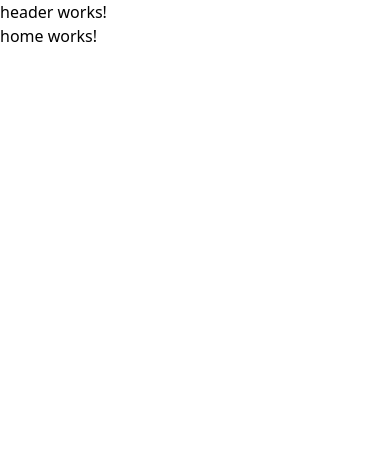
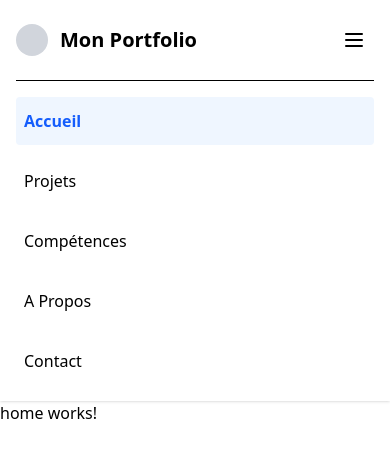
Before and after one commit to neoelduayen/Portfolio, an Angular app: page / in a window 390 px wide. Shown: the top 458 px of the page. Built offline with nearby package versions, Linux system fonts and the light colour scheme.

Commit message:
Création du header

```diff
--- a/src/app/app.module.ts
+++ b/src/app/app.module.ts
@@ -5,6 +5,7 @@ import { AppRoutingModule } from './app-routing.module';
 import { AppComponent } from './app.component';
 import { HomeComponent } from './components/home/home.component';
 import { HeaderComponent } from './components/header/header.component';
+import { BrowserAnimationsModule } from '@angular/platform-browser/animations';
 
 @NgModule({
   declarations: [
@@ -14,6 +15,7 @@ import { HeaderComponent } from './components/header/header.component';
   ],
   imports: [
     BrowserModule,
+    BrowserAnimationsModule,
     AppRoutingModule
   ],
   providers: [],
--- a/src/app/components/header/header.component.html
+++ b/src/app/components/header/header.component.html
@@ -1 +1,42 @@
-<p>header works!</p>
+<header class="sticky top-0 bg-white shadow-sm z-50">
+    <div class="container mx-auto px-4 sm:px-6 lg:px-8">
+      <nav class="flex items-center justify-between h-20">
+        <div class="flex items-center">
+          <div class="w-8 h-8 sm:w-10 sm:h-10 rounded-full bg-gray-300 mr-3"></div>
+          <h1 class="text-xl font-bold sm:text-2xl">Mon Portfolio</h1>
+        </div>
+
+        <div class="hidden md:flex items-center space-x-4 lg:space-x-8">
+          <a [routerLink]="['/']" routerLinkActive="text-blue-600 font-semibold border-b-2 border-blue-600" [routerLinkActiveOptions]="{exact: true}" class="font-medium py-1 hover:text-blue-500 transition-colors">Accueil</a>
+          <a [routerLink]="['/projets']" routerLinkActive="text-blue-600 font-semibold border-b-2 border-blue-600" class="font-medium py-1 hover:text-blue-500 transition-colors">Projets</a>
+          <a [routerLink]="['/competences']" routerLinkActive="text-blue-600 font-semibold border-b-2 border-blue-600" class="font-medium py-1 hover:text-blue-500 transition-colors">Compétences</a>
+          <a [routerLink]="['/a-propos']" routerLinkActive="text-blue-600 font-semibold border-b-2 border-blue-600" class="font-medium py-1 hover:text-blue-500 transition-colors">A Propos</a>
+          <a [routerLink]="['/contact']" routerLinkActive="text-blue-600 font-semibold border-b-2 border-blue-600" class="font-medium py-1 hover:text-blue-500 transition-colors">Contact</a>
+        </div>
+
+        <div class="md:hidden">
+          <button (click)="toggleMobileMenu()" class="focus:outline-none p-2 rounded-md hover:bg-gray-100 transition-colors cursor-pointer">
+            <svg class="w-6 h-6" fill="none" stroke="currentColor" viewBox="0 0 24 24" xmlns="http://www.w3.org/2000/svg">
+              <path stroke-linecap="round" stroke-linejoin="round" stroke-width="2" d="M4 6h16M4 12h16M4 18h16"></path>
+            </svg>
+          </button>
+        </div>
+      </nav>
+
+      <div class="md:hidden overflow-hidden transition-all duration-300 ease-in-out"
+           [class.max-h-0]="!isMobileMenuOpen"
+           [class.max-h-96]="isMobileMenuOpen"
+           [class.opacity-0]="!isMobileMenuOpen"
+           [class.opacity-100]="isMobileMenuOpen"
+           [class.invisible]="!isMobileMenuOpen"
+           [class.visible]="isMobileMenuOpen">
+        <div class="flex flex-col space-y-3 py-4 border-t">
+          <a [routerLink]="['/']" routerLinkActive="text-blue-600 font-semibold bg-blue-50" [routerLinkActiveOptions]="{exact: true}" class="font-medium py-3 px-2 rounded hover:bg-gray-50 transition-colors" (click)="closeMobileMenu()">Accueil</a>
+          <a [routerLink]="['/projets']" routerLinkActive="text-blue-600 font-semibold bg-blue-50" class="font-medium py-3 px-2 rounded hover:bg-gray-50 transition-colors" (click)="closeMobileMenu()">Projets</a>
+          <a [routerLink]="['/competences']" routerLinkActive="text-blue-600 font-semibold bg-blue-50" class="font-medium py-3 px-2 rounded hover:bg-gray-50 transition-colors" (click)="closeMobileMenu()">Compétences</a>
+          <a [routerLink]="['/a-propos']" routerLinkActive="text-blue-600 font-semibold bg-blue-50" class="font-medium py-3 px-2 rounded hover:bg-gray-50 transition-colors" (click)="closeMobileMenu()">A Propos</a>
+          <a [routerLink]="['/contact']" routerLinkActive="text-blue-600 font-semibold bg-blue-50" class="font-medium py-3 px-2 rounded hover:bg-gray-50 transition-colors" (click)="closeMobileMenu()">Contact</a>
+        </div>
+      </div>
+    </div>
+</header>
--- a/src/app/components/header/header.component.ts
+++ b/src/app/components/header/header.component.ts
@@ -1,11 +1,41 @@
 import { Component } from '@angular/core';
+import { trigger, state, style, animate, transition } from '@angular/animations';
 
 @Component({
   selector: 'app-header',
   standalone: false,
   templateUrl: './header.component.html',
-  styleUrl: './header.component.scss'
+  styleUrl: './header.component.scss',
+  animations: [
+    trigger('slideInOut', [
+      state('closed', style({
+        height: '0px',
+        opacity: 0,
+        visibility: 'hidden'
+      })),
+      state('open', style({
+        height: '*',
+        opacity: 1,
+        visibility: 'visible'
+      })),
+      transition('closed => open', [
+        animate('300ms ease-in-out')
+      ]),
+      transition('open => closed', [
+        animate('300ms ease-in-out')
+      ])
+    ])
+  ]
 })
+
 export class HeaderComponent {
+  isMobileMenuOpen = false;
 
+  toggleMobileMenu(): void {
+    this.isMobileMenuOpen = !this.isMobileMenuOpen;
+  }
+
+  closeMobileMenu(): void {
+    this.isMobileMenuOpen = false;
+  }
 }
```
